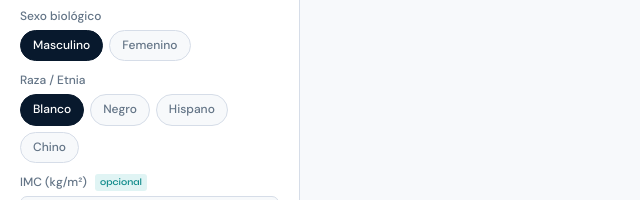
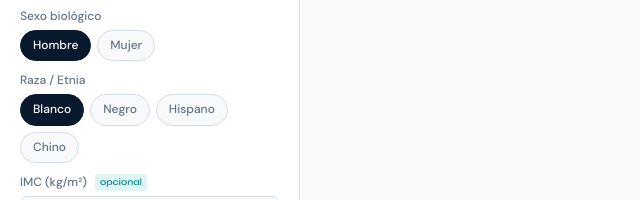
Before and after one commit to UIEM-INCMNSZ/AdvancedLipidMetrics, a plain HTML site: page index.html in a window 1280 px wide. Shown: the part 196-396 px from the top of the page, 0-640 px from the left. Drawn offline with Linux system fonts and the light colour scheme.

Commit message:
Update index.html

```diff
--- a/index.html
+++ b/index.html
@@ -739,8 +739,8 @@ const i18n = {
     "label.bpmed":  "Medicamento antihipertensivo",
     "label.lipmed": "Tratamiento hipolipemiante",
     "label.fhx":    "Antecedente familiar de IAM",
-    "option.male":    "Masculino",
-    "option.female":  "Femenino",
+    "option.male":    "Hombre",
+    "option.female":  "Mujer",
     "option.white":   "Blanco",
     "option.black":   "Negro",
     "option.hispanic":"Hispano",
```
